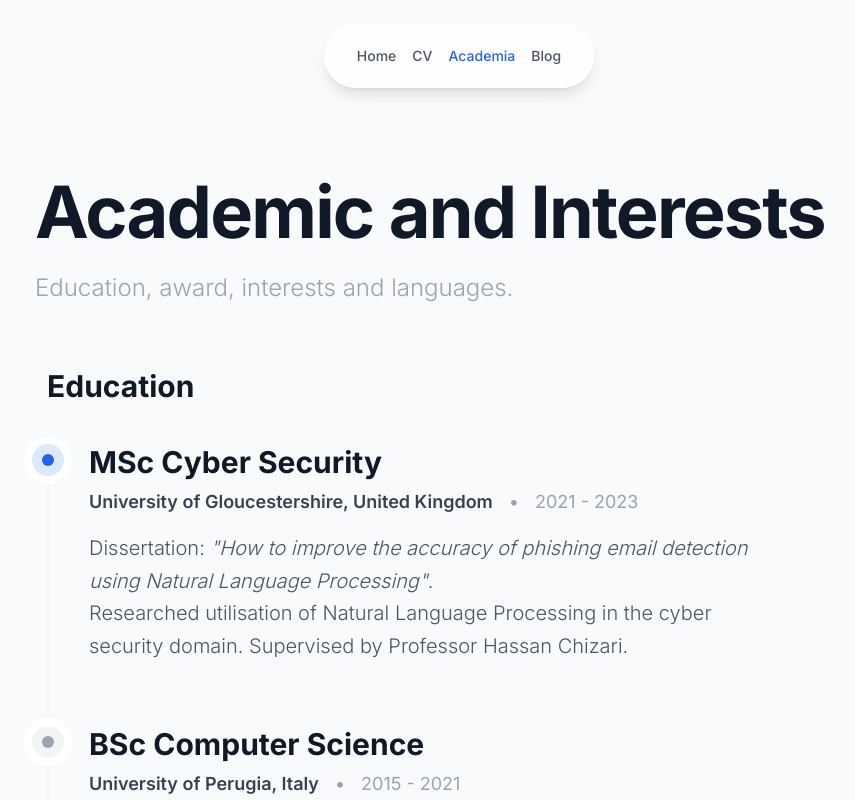
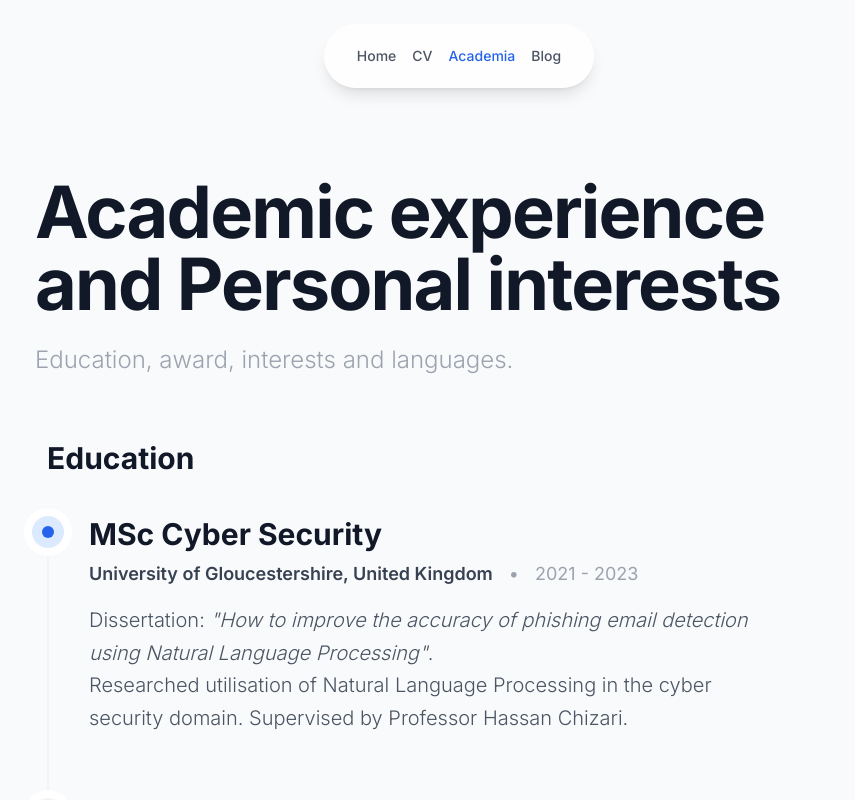
Before and after one commit to barbininiccolo/barbininiccolo.github.io, a SvelteKit app: page /academia in a window 1280 px wide. Shown: the top 800 px of the page, without its empty margins (181-1036 px from the left). Built offline with nearby package versions, Linux system fonts and the light colour scheme.

Commit message:
Fix: Title

```diff
--- a/src/routes/academia/+page.svelte
+++ b/src/routes/academia/+page.svelte
@@ -12,7 +12,7 @@
 	<!-- Main Header -->
 	<div class="mb-16">
 		<h1 class="text-5xl md:text-7xl font-bold mb-6 tracking-tight text-gray-900 dark:text-white">
-			Academic and Interests
+			Academic experience and Personal interests
 		</h1>
 		<p class="text-2xl text-gray-400 font-light">
 			Education, award, interests and languages.
```
